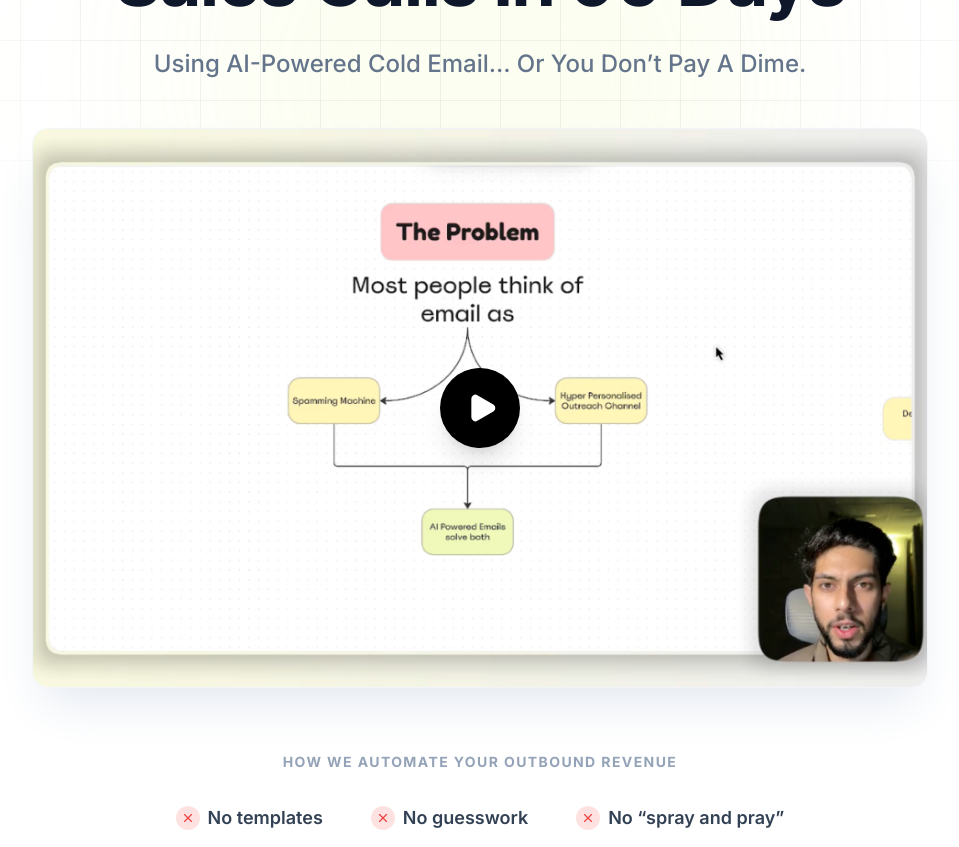
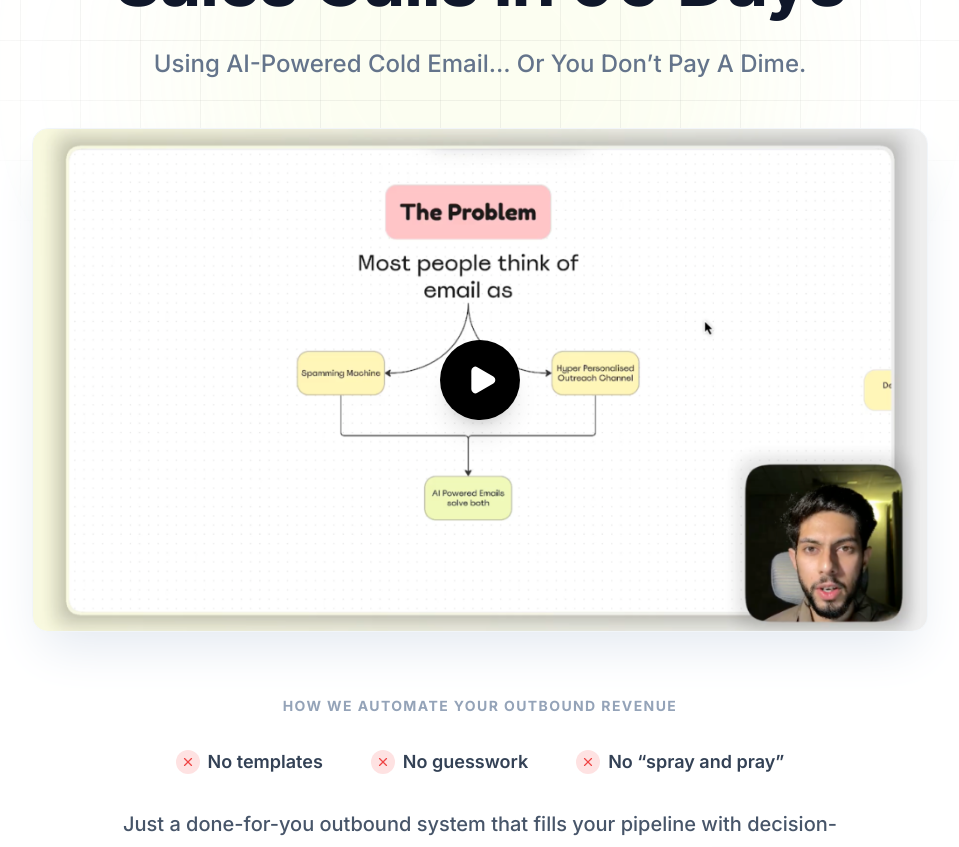
Before and after one commit to amsaluzair/subtlebolt-2, a React (Vite) app: page / in a window 1280 px wide. Shown: the part 380-1227 px from the top of the page, without its empty margins (160-1119 px from the left). Built offline with nearby package versions, Linux system fonts and the light colour scheme.

Commit message:
Revert VSL aspect ratio to 16:9

```diff
--- a/components/Hero.tsx
+++ b/components/Hero.tsx
@@ -80,7 +80,7 @@ const Hero: React.FC = () => {
         </p>
 
         {/* Video Embed */}
-        <div className={`relative w-full max-w-4xl mx-auto aspect-[16/10] bg-white rounded-2xl shadow-2xl shadow-slate-200 border border-slate-100 mb-16 overflow-hidden ${!isVideoPlaying ? 'group cursor-pointer transform transition-transform hover:scale-[1.01]' : ''}`}>
+        <div className={`relative w-full max-w-4xl mx-auto aspect-video bg-white rounded-2xl shadow-2xl shadow-slate-200 border border-slate-100 mb-16 overflow-hidden ${!isVideoPlaying ? 'group cursor-pointer transform transition-transform hover:scale-[1.01]' : ''}`}>
           {!isVideoPlaying ? (
             <div onClick={() => setIsVideoPlaying(true)} className="w-full h-full relative">
               {/* Thumbnail */}
```
